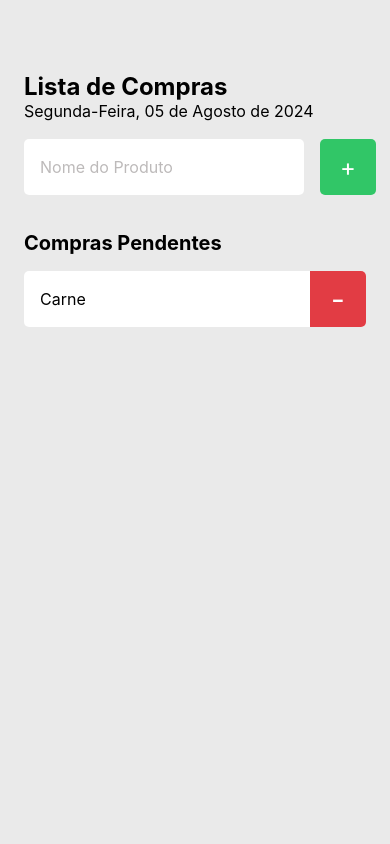
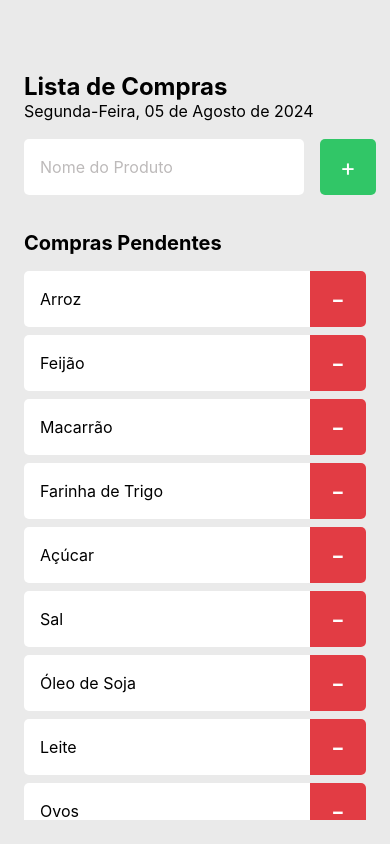
Before and after one commit to cesulfaculdade/fundamentos-moises2023014223, a React Native app: screen / in a window 390 px wide. Built offline with nearby package versions, Linux system fonts and the light colour scheme.

Commit message:
add alert and list products

```diff
--- a/src/components/Product/index.tsx
+++ b/src/components/Product/index.tsx
@@ -1,45 +1,20 @@
-import { StyleSheet, Text, TouchableOpacity, View } from "react-native";
+import {  Text, TouchableOpacity, View } from "react-native";
+import { styles } from "./styles";
 
-export function Product() {
+type Props = {
+    name: string;
+    onRemove: ()=>void;
+}
+export function Product({name,onRemove}: Props) {
     return (
         <View style={styles.container}>
 
             <Text style={styles.name}>
-                Carne
+                {name}
             </Text>
-            <TouchableOpacity style={styles.button}>
+            <TouchableOpacity style={styles.button} onPress={onRemove}>
                 <Text style={styles.textButton}>-</Text>
             </TouchableOpacity>
         </View>
     )
 }
-
-const styles = StyleSheet.create({
-    container: {
-        backgroundColor: "#fff",
-        borderRadius: 5,
-        flexDirection: "row",
-        alignItems: "center",
-        justifyContent: "center"
-    },
-    name: {
-        flex: 1,
-        fontSize: 16,
-        marginLeft: 16
-    },
-    button: {
-        width: 56,
-        height: 56,
-        backgroundColor: "#E23C44",
-        borderTopRightRadius: 5,
-        borderBottomRightRadius: 5
-    },
-    textButton:{
-        fontSize: 30,
-        color: "#fff",
-        margin: "auto"
-    }
-
-});
-
-styles
--- /dev/null
+++ b/src/components/Product/styles.ts
@@ -0,0 +1,30 @@
+import { StyleSheet } from "react-native";
+
+export const styles = StyleSheet.create({
+    container: {
+        backgroundColor: "#fff",
+        borderRadius: 5,
+        flexDirection: "row",
+        alignItems: "center",
+        justifyContent: "center",
+        marginBottom: 8,
+    },
+    name: {
+        flex: 1,
+        fontSize: 16,
+        marginLeft: 16
+    },
+    button: {
+        width: 56,
+        height: 56,
+        backgroundColor: "#E23C44",
+        borderTopRightRadius: 5,
+        borderBottomRightRadius: 5
+    },
+    textButton:{
+        fontSize: 30,
+        color: "#fff",
+        margin: "auto"
+    }
+
+});
--- a/src/screens/Home.tsx
+++ b/src/screens/Home.tsx
@@ -1,10 +1,58 @@
-import { StyleSheet, Text, TextInput, TouchableOpacity, View } from "react-native"
+import { Alert, FlatList, ScrollView, StyleSheet, Text, TextInput, TouchableOpacity, View } from "react-native"
 import { Product } from "../components/Product";
 
+
 export function Home() {
+    const products = [
+        "Arroz",
+        "Feijão",
+        "Macarrão",
+        "Farinha de Trigo",
+        "Açúcar",
+        "Sal",
+        "Óleo de Soja",
+        "Leite",
+        "Ovos",
+        "Pão",
+        "Café",
+        "Chá",
+        "Manteiga",
+        "Queijo",
+        "Presunto",
+        "Frango",
+        "Carne Bovina",
+        "Peixe",
+        "Frutas",
+        "Legumes",
+        "Verduras",
+        "Batata",
+        "Cebola",
+        "Alho",
+        "Tomate",
+        "Cenoura",
+        "Banana",
+        "Maçã",
+        "Laranja",
+        "Uva",
+        "Refrigerante",
+        "Suco",
+        "Água Mineral",
+        "Biscoitos",
+        "Cereais",
+        "Molho de Tomate",
+        "Condimentos",
+        "Iogurte",
+        "Sorvete",
+        "Chocolate"
+    ];
+    function handleProductAdd() {
+        if(products.includes('Arroz')){
+          Alert.alert("Produto já cadastrado","Já existe um produto na lista com este nome")
+        }
 
-    function handleProductAdd() {
-        console.log('Adicionei o produto')
+    }
+    function handleProductRemove(name: string) {
+        console.log(`Removendo ${name} `)
     }
     return (
         <View style={styles.container}>
@@ -28,10 +76,26 @@ export function Home() {
 
             </View>
             <Text style={styles.listTitle} >Compras Pendentes</Text>
-            <Product/>
+            <FlatList
+                data={products}
+                keyExtractor={item => item}
+                renderItem={({ item }) => (
+                    <Product name={item} onRemove={() => { handleProductRemove(item) }} />
+                )}
+                showsVerticalScrollIndicator={false}
+                contentContainerStyle={products.length <= 0 && styles.list}
+                ListEmptyComponent={()=>(
+                     <Text style={styles.emptyText}>
+                    Comprou todos os produtos? Adicione produtos a sua lista de compras
+                    </Text>)
+                    }
+            />
             {/* <View style={styles.list}>
-                <Text style={styles.emptyText}>Comprou todos os produtos? Adicione produtos a sua lista de compras</Text>
+                <Text style={styles.emptyText}>
+                Comprou todos os produtos? Adicione produtos a sua lista de compras
+                </Text>
             </View> */}
+
         </View>
     )
 }
```
